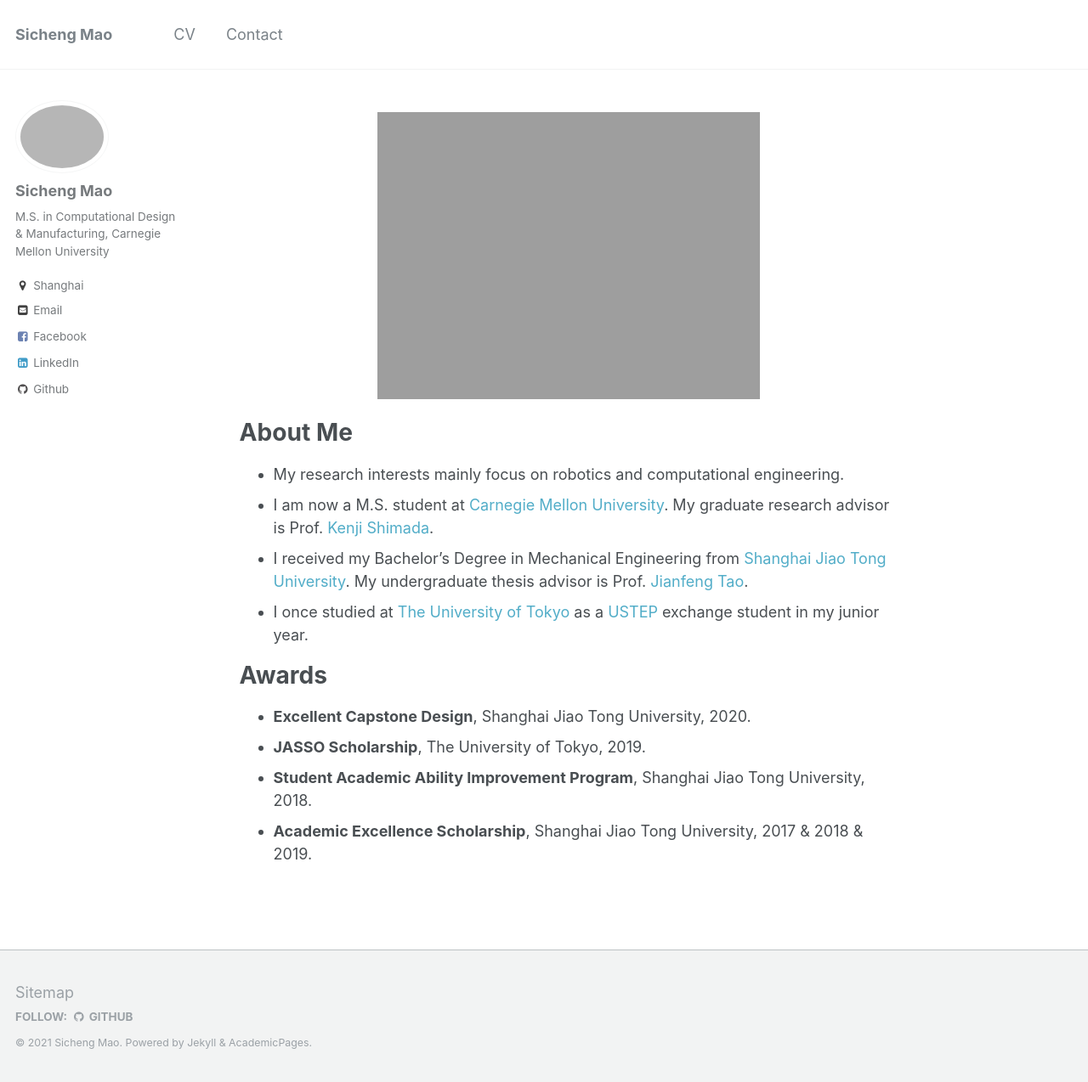
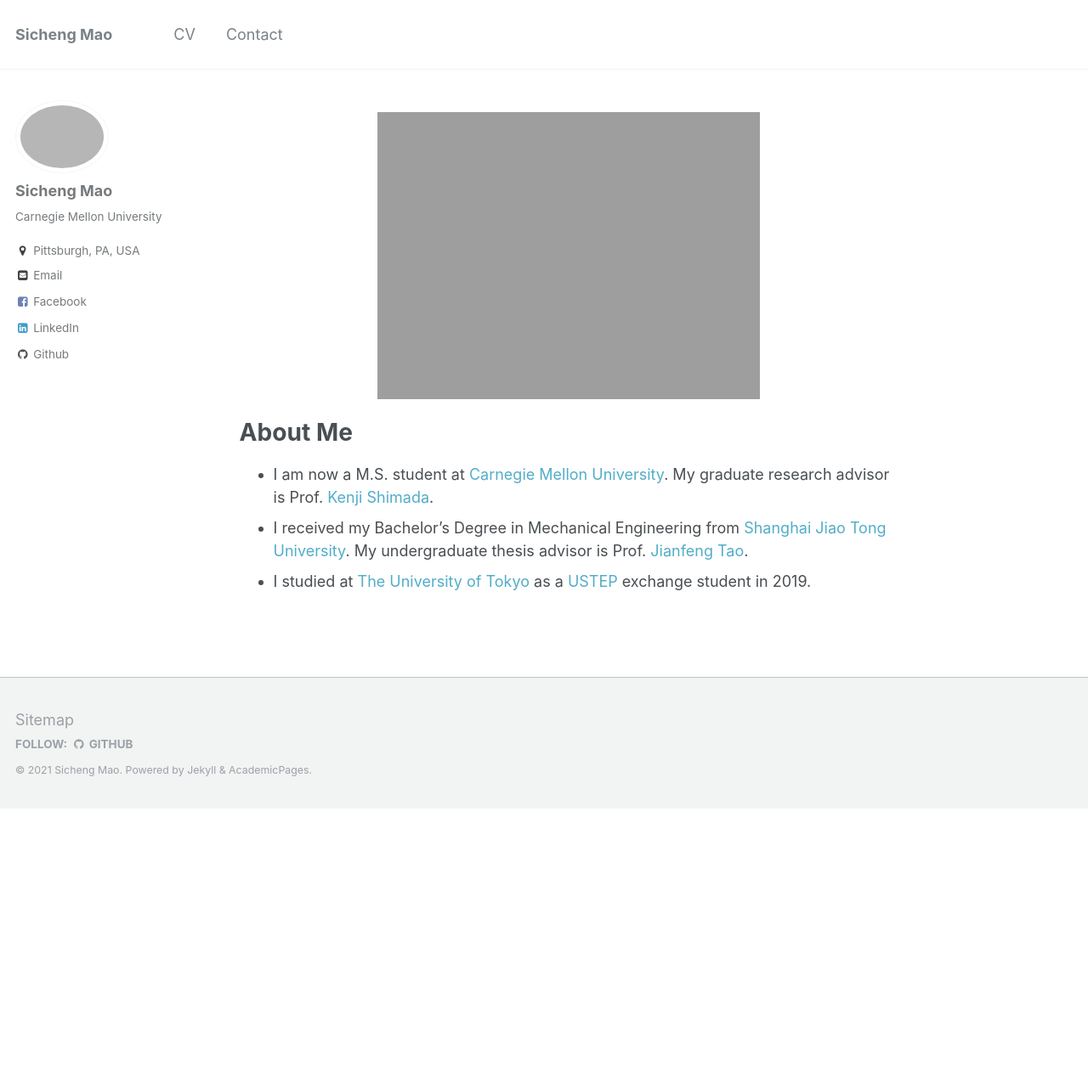
Before and after one commit to maosicheng/maosicheng.github.io, a Jekyll site: the page built from _pages/about.md, in a window 1280 px wide and 1274 px high. Shown: the whole window at 85% size. Built offline with Jekyll 4.4.1, drawn with Linux system fonts in a browser that asks for light colours.

Commit message:
update 20210919

```diff
--- a/_config.yml
+++ b/_config.yml
@@ -79,8 +79,8 @@ analytics:
 author:
   name             : "Sicheng Mao"
   avatar           : "sicheng.jpg"
-  bio              : "M.S. in Computational Design & Manufacturing, Carnegie Mellon University"
-  location         : "Shanghai"
+  bio              : "Carnegie Mellon University"
+  location         : "Pittsburgh, PA, USA"
   employer         :
   googlescholar    :
   email            : "sichengm7@gmail.com"
--- a/_pages/about.md
+++ b/_pages/about.md
@@ -13,13 +13,11 @@ redirect_from:
 </p>
 
 # About Me
-* My research interests mainly focus on robotics and computational engineering.
 * I am now a M.S. student at [Carnegie Mellon University](https://www.cmu.edu/). My graduate research advisor is Prof. [Kenji Shimada](http://www.andrew.cmu.edu/user/shimada/).
 * I received my Bachelor's Degree in Mechanical Engineering from [Shanghai Jiao Tong University](http://en.sjtu.edu.cn/). My undergraduate thesis advisor is Prof. [Jianfeng Tao](https://me.sjtu.edu.cn/en/FullTimeTeacher/taojianfeng.html).
-* I once studied at [The University of Tokyo](https://www.u-tokyo.ac.jp/) as a [USTEP](https://www.u-tokyo.ac.jp/en/academics/ustep.html) exchange student in my junior year.
+* I studied at [The University of Tokyo](https://www.u-tokyo.ac.jp/) as a [USTEP](https://www.u-tokyo.ac.jp/en/academics/ustep.html) exchange student in 2019.
 
-# Awards
+<!-- # Awards
 * **Excellent Capstone Design**, Shanghai Jiao Tong University, 2020.
 * **JASSO Scholarship**, The University of Tokyo, 2019.
-* **Student Academic Ability Improvement Program**, Shanghai Jiao Tong University, 2018.
-* **Academic Excellence Scholarship**, Shanghai Jiao Tong University, 2017 & 2018 & 2019.
+* **Academic Excellence Scholarship**, Shanghai Jiao Tong University, 2017 & 2018 & 2019. -->
```
Also changed, not shown: _pages/contact.md (+1 -2 lines), _pages/cv.md (+1 -1 lines), 2 other files.
